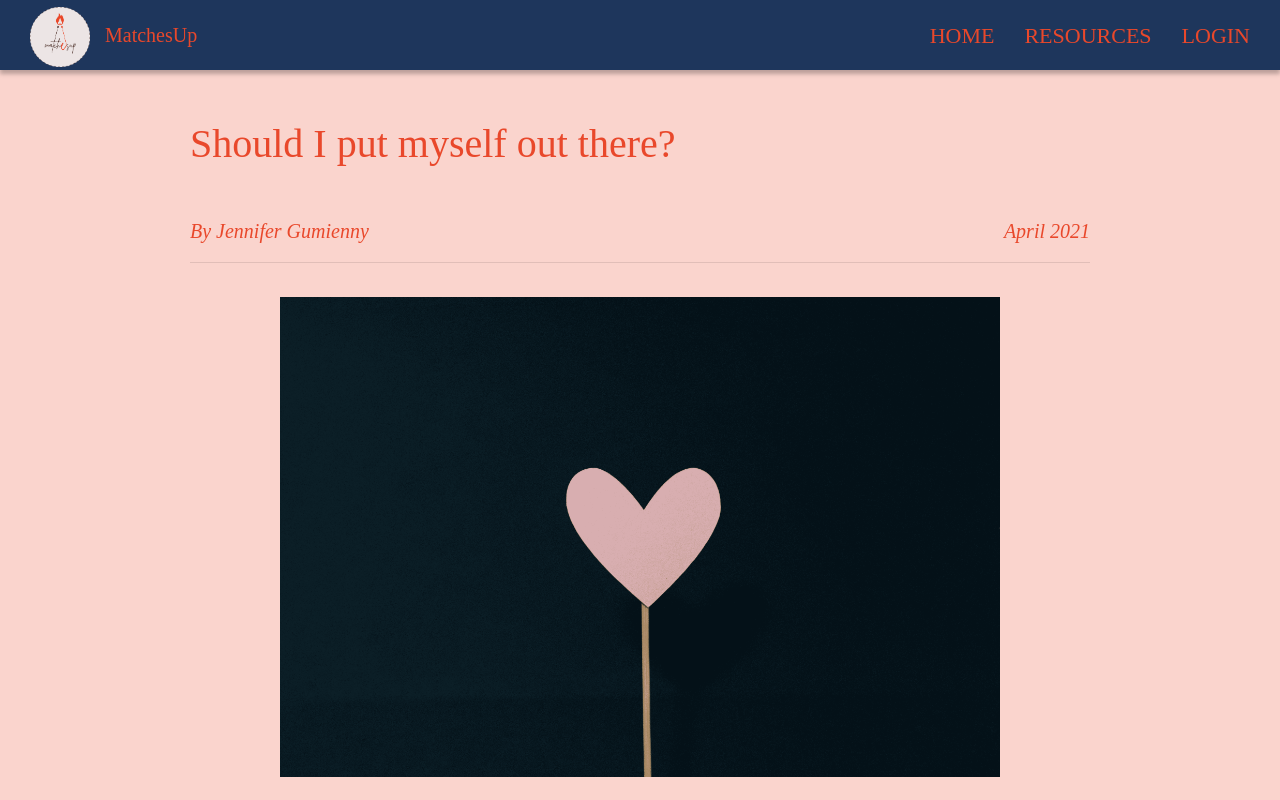
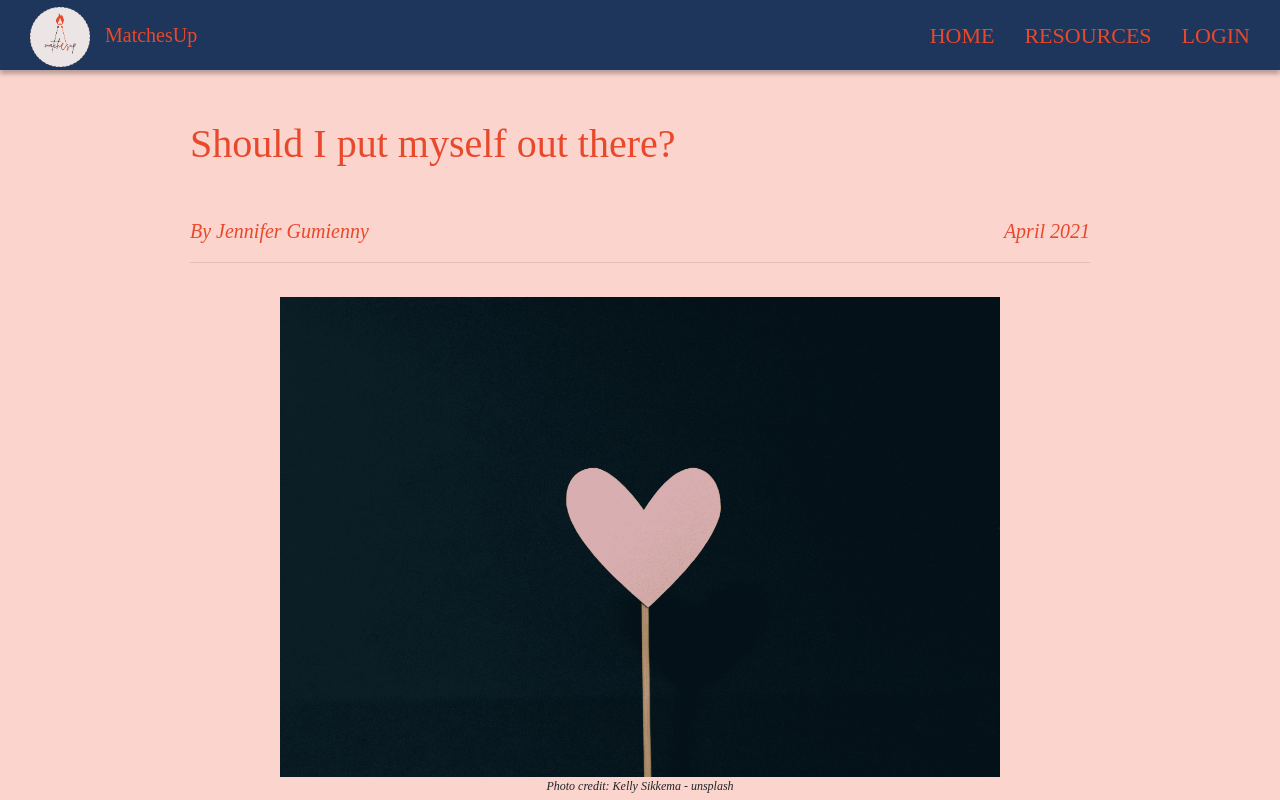
Before and after one commit to Hangry-netizen/gsc-react, a React (Create React App) app: page /resources/articles/should-i-put-myself-out-there in a window 1280 px wide. Shown: the top 800 px of the page. Built offline with nearby package versions, Linux system fonts and the light colour scheme; no server answers.

Commit message:
added credit to pic in first article

```diff
--- a/src/ResourcesComponents/Article1/Article1.js
+++ b/src/ResourcesComponents/Article1/Article1.js
@@ -13,6 +13,7 @@ export default function Article1() {
       <hr />
       <div className="text-align-center article-img-div">
         <img src={ArticleImg1} className="article-img" alt="Should I put myself out there?"/>
+        <div className="font-size-x-small italic">Photo credit: Kelly Sikkema - unsplash</div>
       </div>
       <div className="article-content text-align-justify color-blue">
         <p>How do you know if you should click ‘like’ on a profile? Putting yourself out there is risky! What if you get rejected? Or worse, what if they don’t respond at all and leave your heart hanging on a question mark forever… Take a deep breath.</p>
```
